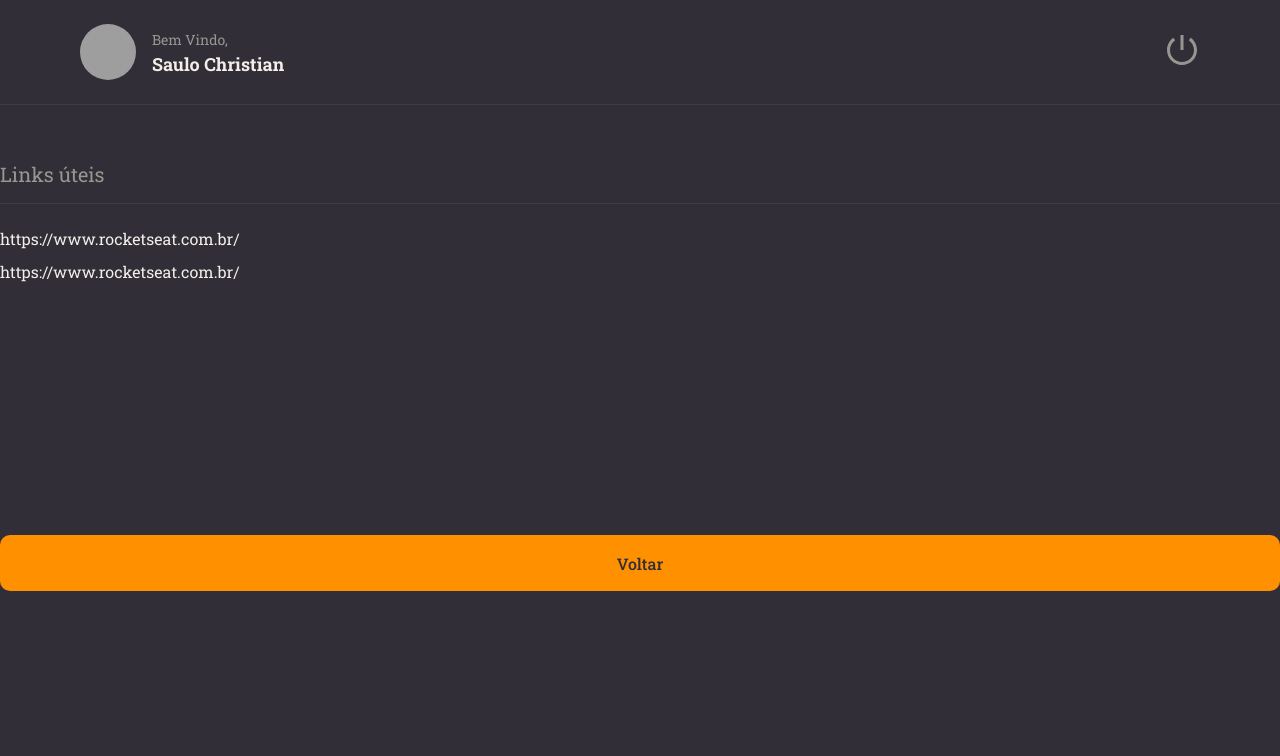
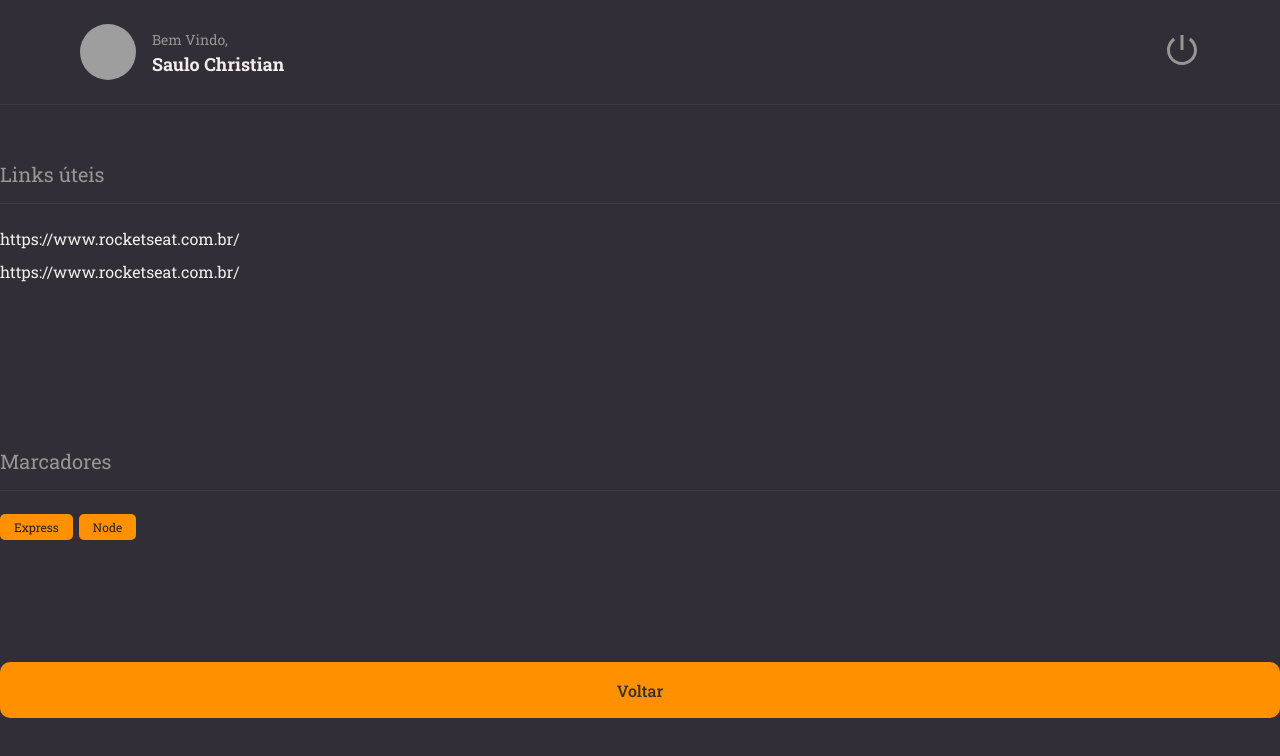
Before and after one commit to dev-saulo/rocketnotes, a React (Vite) app: page / in a window 1280 px wide. Shown: the top 756 px of the page. Built offline with nearby package versions, Linux system fonts and the light colour scheme; grey boxes are pictures that could not be loaded.

Commit message:
Componente Tag - Marcadores

```diff
--- /dev/null
+++ b/src/components/Tag/index.jsx
@@ -0,0 +1,9 @@
+import { Container } from "./styles";
+
+export function Tag({ title }){
+    return (
+        <Container>
+            {title}
+        </Container>
+    )
+}
--- /dev/null
+++ b/src/components/Tag/styles.js
@@ -0,0 +1,10 @@
+import styled from "styled-components";
+
+export const Container = styled.span`
+    font-size: 12px;
+    padding: 5px 14px;
+    border-radius: 5px;
+    margin-right: 6px;
+    color: ${({ theme }) => theme.COLORS.BACKGROUND_900};
+    background-color: ${({ theme }) => theme.COLORS.ORANGE};
+`
--- a/src/pages/details/index.jsx
+++ b/src/pages/details/index.jsx
@@ -3,6 +3,7 @@
 import { Header } from '../../components/Header'
 import { Button } from '../../components/Button'
 import { Section } from '../../components/Section'
+import { Tag } from '../../components/Tag'
 
 export function Details() {
   return (
@@ -16,6 +17,11 @@
         </Links>
       </Section>
 
+      <Section title="Marcadores">
+          <Tag title="Express" />
+          <Tag title="Node" />
+      </Section>
+
       <Button title="Voltar" />
     </Container>
   )
```
